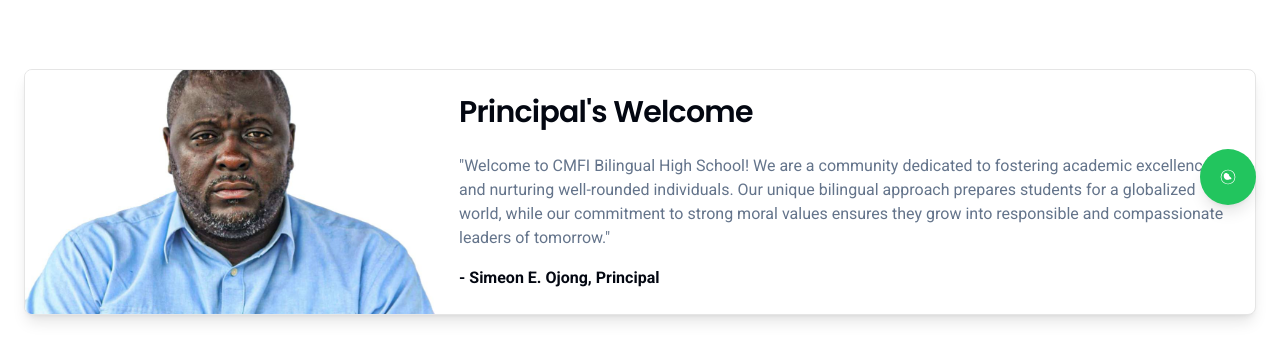
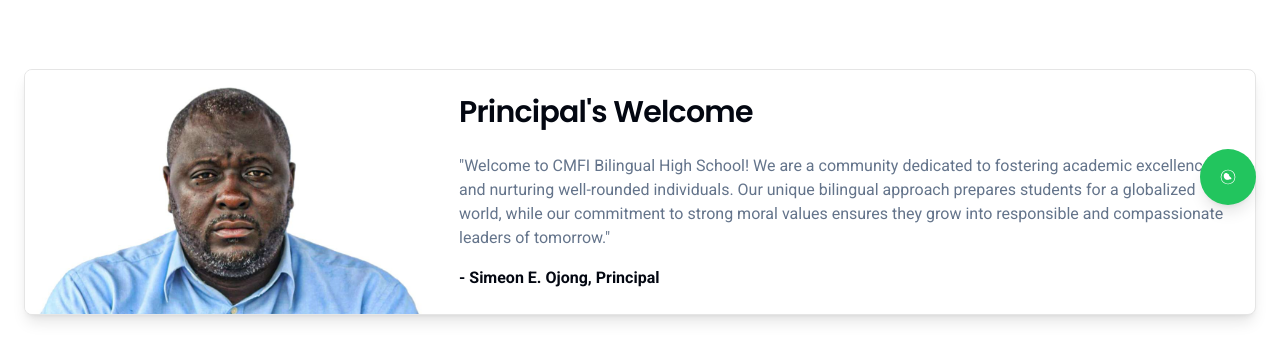
Before and after one commit to KayZee52/CMFI-website, a Next.js app: page /about in a window 1280 px wide. Shown: the part 571-935 px from the top of the page. Built offline with nearby package versions, Linux system fonts and the light colour scheme.

Commit message:
initial commit

```diff
--- a/src/components/sections/about-section.tsx
+++ b/src/components/sections/about-section.tsx
@@ -52,7 +52,7 @@ const AboutPageContent = () => {
         <AnimateOnScroll className="mt-16">
             <Card className="overflow-hidden md:flex shadow-lg">
                 <div className="md:w-1/3 relative min-h-[300px] md:min-h-0">
-                    <Image src="/images/adminstrators/principal.jpeg" alt="Principal Simeon E. Ojong" data-ai-hint="portrait person" fill sizes="(max-width: 768px) 100vw, 33vw" className="object-cover" />
+                    <Image src="/images/adminstrators/principal.jpeg" alt="Principal Simeon E. Ojong" data-ai-hint="portrait person" fill sizes="(max-width: 768px) 100vw, 33vw" className="object-cover object-top" />
                 </div>
                 <div className="md:w-2/3">
                     <CardHeader>
```
Also changed, not shown: public/images/adminstrators/vice-principal.jpeg (renamed from public/images/adminstrators/WhatsApp Image 2025-09-14 at 9.57.51 PM.jpeg).
